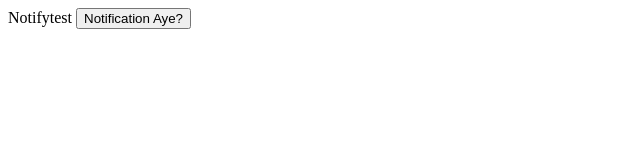
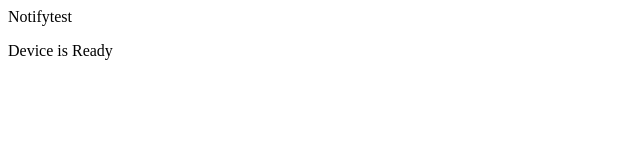
Before and after one commit to huss22/notify, a plain HTML site: page index.html in a window 1280 px wide. Shown: the whole page, without its empty margins (0-640 px from the left). Drawn offline with Linux system fonts and the light colour scheme.

Commit message:
Update index.html

```diff
--- a/index.html
+++ b/index.html
@@ -5,6 +5,6 @@
 </head>
 <body>
 Notifytest
-<button onclick = "notifyme()">Notification Aye?</button>
+<p class="event received" onclick="window.plugin.notification.local.add({ message: 'Great app!' });">Device is Ready</p>
 </body>
 </html>
```
